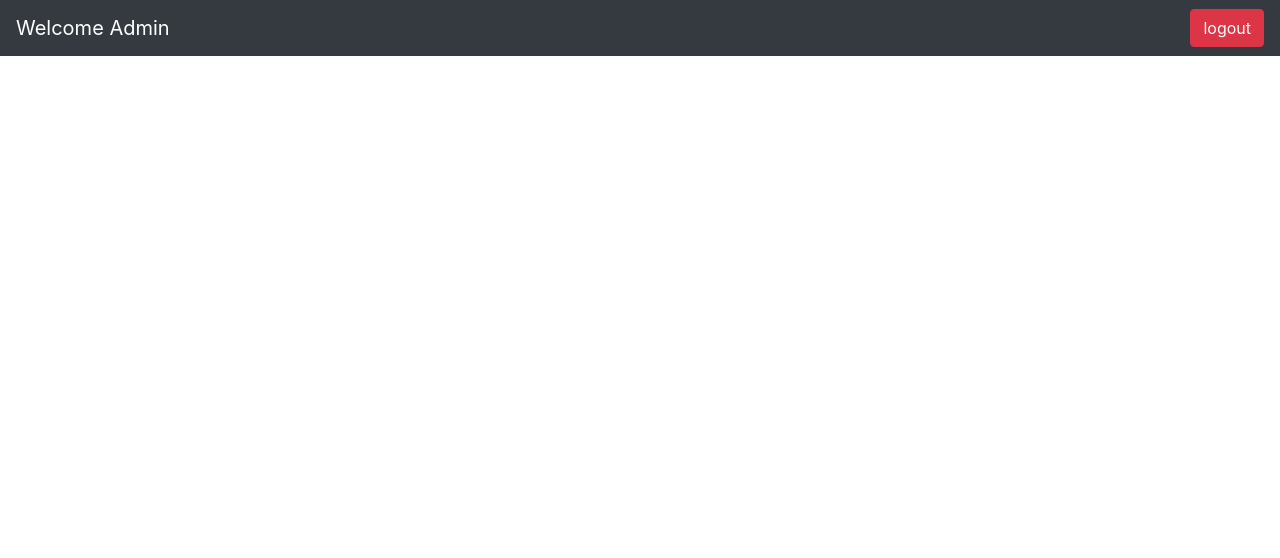
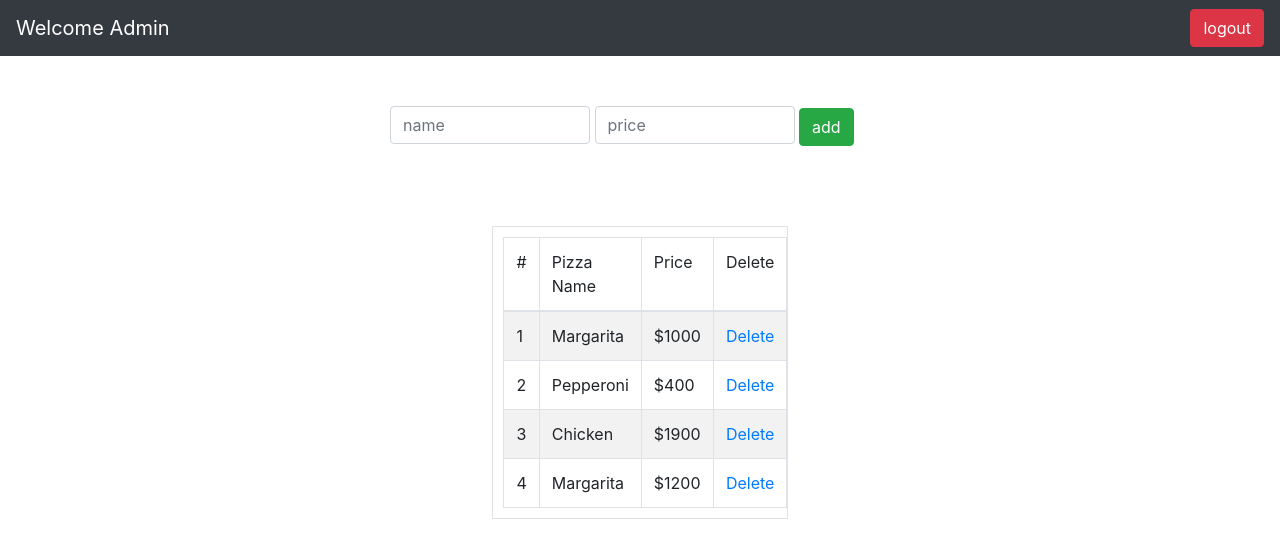
Before and after one commit to nedamaleki/dijango_pizza-delivery, a Django app: page /adminhomepage/ in a window 1280 px wide. Shown: the top 558 px of the page. Run offline with Django 3.2, Linux system fonts and the light colour scheme; data comes from the database, SQL or seed files in the repository; both versions use the stored data as it was after the commit; some libraries are stand-ins or nearby versions.

Commit message:
Delete Pizza from Menu and Customer Sign up are Added

```diff
--- a/pizzaapp/admin.py
+++ b/pizzaapp/admin.py
@@ -1,4 +1,7 @@
 from django.contrib import admin
 from .models import AdminModel
+from .models import PizzaModel
+
 
 admin.site.register(AdminModel)
+admin.site.register(PizzaModel)
--- a/pizzaapp/models.py
+++ b/pizzaapp/models.py
@@ -6,3 +6,10 @@ class AdminModel(models.Model):
 
 	def __str__(self):
 		return self.username +" | "+ self.password
+
+class PizzaModel(models.Model):
+	name = models.CharField(max_length = 20)
+	price = models.CharField(max_length = 20)
+
+	def __str__(self):
+		return self.name +" | "+ self.price
--- a/pizzaapp/templates/adminhomepage.html
+++ b/pizzaapp/templates/adminhomepage.html
@@ -7,7 +7,42 @@
     <input class="form-control mr-sm-2" type="search" placeholder="Search" aria-label="Search">
     <button class="btn btn-outline-success my-2 my-sm-0" type="submit">Search</button>
   </form> -->
-  <a class="btn btn-danger" href="{% url 'adminloginpage' %}"> logout </a>
+  <a class="btn btn-danger" href="{% url 'adminlogout' %}"> logout </a>
 </nav>
 
+<form method="POST" action="/addpizza/">
+	<div class="container" style="width:530px; display:block; margin:auto; margin-top: 50px">
+		{% csrf_token %}
+		<input type="text" placeholder="name" name="pizza" class="form-control" style="width:200px; display:inline; margin:auto">
+		<input type="text" placeholder="price" name="price" class="form-control" style="width:200px; display:inline; margin:auto">
+		<input type="submit" name="" value="add" class="btn btn-success" style="display:inline">
+	</div>
+</form>
+
+<div class="container" style="width:60%; display:block; margin:auto; margin-top: 80px; border:">
+	<table style="width:40%; display:block; margin:auto; padding: 10px" class="table table-striped table-bordered table-hover" >
+		<thead>
+			<tr>
+				<td scope="col"> # </td>
+				<td scope="col"> Pizza Name </td>
+				<td scope="col"> Price </td>
+				<td scope="col"> Delete </td>
+			</tr>
+		</thead>
+		<tbody>
+		{% if pizzas %}
+		{% for pizza in pizzas %}
+
+			<tr>
+				<td scope="row"> {{ forloop.counter }} </td>
+				<td scope="row"> {{pizza.name}} </td>
+				<td> ${{pizza.price}}  </td>
+				<td> <center><a href="{% url 'deletepizza' pizza.id %}"> Delete </a> </center> </td>
+			</tr>
+		{% endfor %}
+		{% endif %}
+		</tbody>
+	</table>
+</div>
+
 {% endblock %}
--- a/pizzaapp/urls.py
+++ b/pizzaapp/urls.py
@@ -3,9 +3,13 @@ from . import views
 # from .views import adminloginpageview, adminhomepageview, authenticateadmin
 
 urlpatterns = [
-		path('', views.adminloginpageview, name='adminloginpage'),
+		path('admin/', views.adminloginpageview, name='adminloginpage'),
 		path ('authenticateadmin/', views.authenticateadmin, name=''),
 		path('adminhomepage/', views.adminhomepageview, name='adminhomepage'),
+		path ('adminlogout/', views.adminlogout, name='adminlogout'),
+		path ('addpizza/', views.addpizza, name='addpizza'),
+		path ('deletepizza/<pizza_id>', views.deletepizza, name='deletepizza'),
+		path('', views.homepageview, name='homepage'),
 
 
 ]
--- a/pizzaapp/views.py
+++ b/pizzaapp/views.py
@@ -1,6 +1,7 @@
 from django.shortcuts import render,redirect
-from django.contrib.auth import authenticate, login
+from django.contrib.auth import authenticate, login, logout
 from django.contrib import messages
+from .models import PizzaModel
 
 def adminloginpageview(request):
 	return render(request,'adminloginpage.html',{})
@@ -23,4 +24,27 @@ def authenticateadmin (request):
 		return redirect ('adminloginpage')
 
 def adminhomepageview(request):
-	return render (request, 'adminhomepage.html', {})
+
+	context={'pizzas':PizzaModel.objects.all()}
+	return render (request, 'adminhomepage.html', context)
+
+def adminlogout(request):
+	logout(request)
+	return redirect('adminloginpage')
+
+def addpizza(request):
+	name=request.POST['pizza']
+	price=request.POST['price']
+	PizzaModel(name=name, price=price).save()
+
+	return redirect('adminhomepage')
+
+def deletepizza(request, pizza_id):
+	pizza = PizzaModel.objects.get(pk=pizza_id)
+	pizza.delete()
+	messages.success(request,'Pizza Has Been Deleted!')
+	return redirect('adminhomepage')
+
+def homepageview(request):
+	context={}
+	return render (request, 'homepage.html', context)
```
Also changed, not shown: pizzaapp/templates/homepage.html (added, +24 -0 lines), db.sqlite3, pizzaapp/migrations/0002_pizzamodel.py (added), pizzaapp/static/img/pizza.jpg (added).
